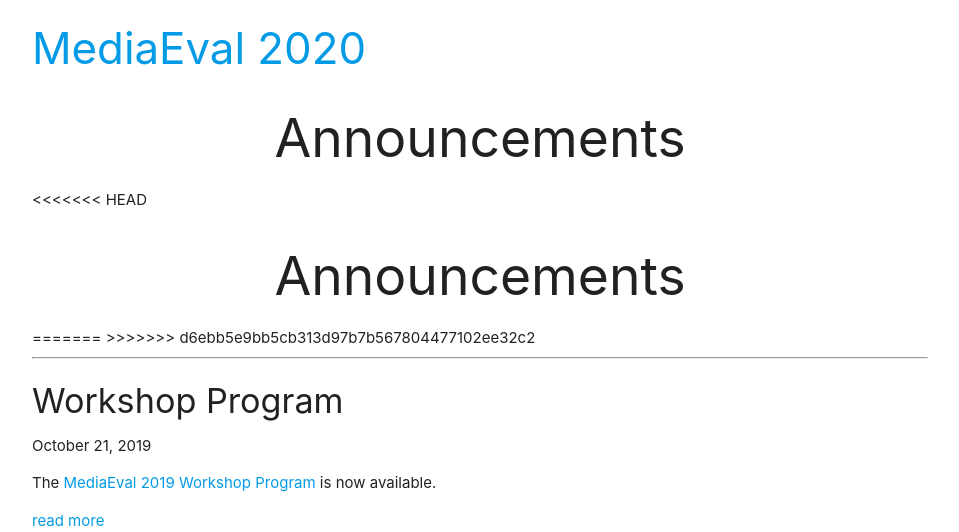
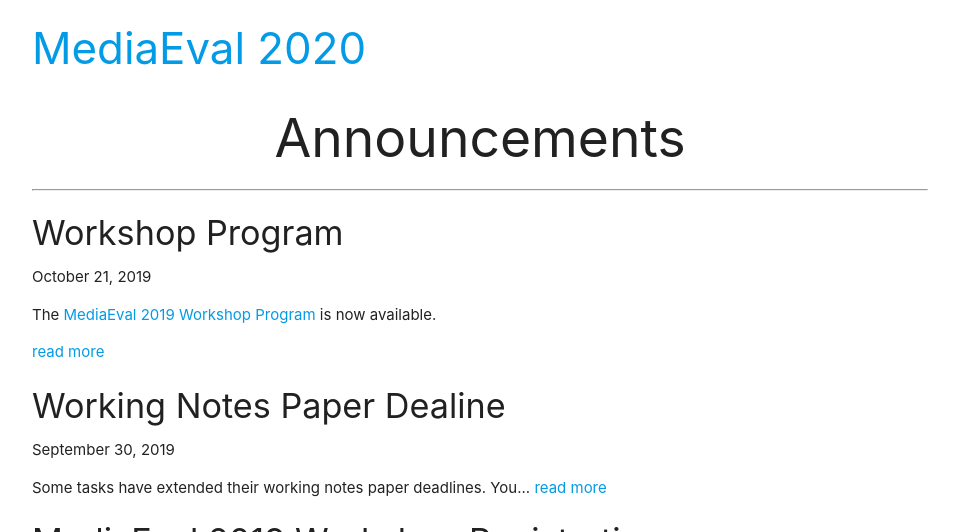
Before and after one commit to multimediaeval/multimediaeval.github.io, a Jekyll site: the page built from index.html, in a window 1280 px wide and 900 px high, cut to the strip 368-900 px from the top of the window. Shown: the whole strip, without its empty margins (160-1119 px from the left). Built offline with Jekyll 4.4.1, drawn with Linux system fonts in a browser that asks for light colours; the list of posts is cut into pages by our own code.

Commit message:
Update home.html

```diff
--- a/_layouts/home.html
+++ b/_layouts/home.html
@@ -20,11 +20,6 @@
 
           <h2 class="subtitle" align="center">Announcements</h2>
 
-<<<<<<< HEAD
-          <h2 class="subtitle" align="center">Announcements</h2>
-
-=======
->>>>>>> d6ebb5e9bb5cb313d97b7b567804477102ee32c2
           <hr />
           <section class="post-content" align="left">
           {% if page.bootstrap %}
```
